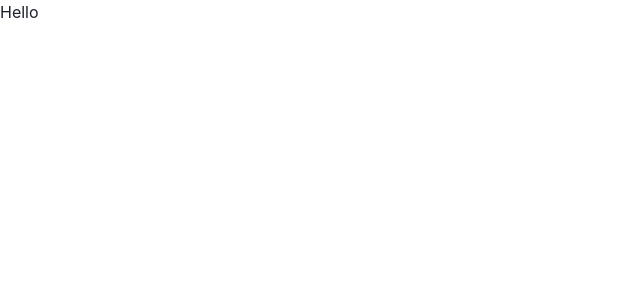
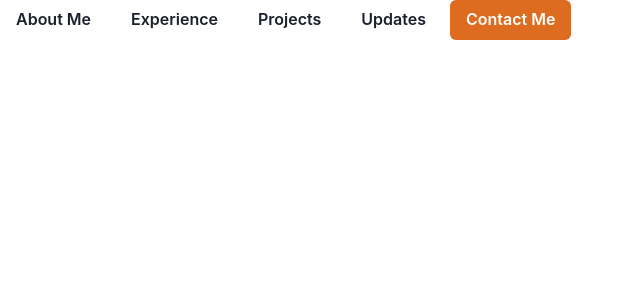
Before and after one commit to JakasaurusRex/Personal-Website, a Next.js app: page / in a window 1280 px wide. Shown: the top 300 px of the page, without its empty margins (0-640 px from the left). Built offline with nearby package versions, Linux system fonts and the light colour scheme.

Commit message:
Added navbar

```diff
--- a/components/Container.js
+++ b/components/Container.js
@@ -0,0 +1,40 @@
+import React from 'react'
+import {
+	useColorMode,
+	Flex,
+	Box,
+	Button,
+	Stack
+} from '@chakra-ui/react'
+
+import NextLink from 'next/link'
+import styled from '@emotion/styled'
+import EmailIcon from '@chakra-ui/icons'
+
+const Container = ({children}) => {
+	const NavBar = styled(Flex)`
+		z-index = 10;
+		top: 2em;
+		align: right;
+	`
+
+	return (
+		<>
+			<NavBar
+
+			>
+				<Stack direction='row' spacing={2} align='center'>
+					<Button variant='ghost'> About Me </Button>
+					<Button variant='ghost'> Experience </Button>
+					<Button variant='ghost'> Projects </Button>
+					<Button variant='ghost'> Updates </Button>
+					<NextLink href="/" passHref>
+						<Button as="a" colorScheme='orange' variant='solid'> Contact Me </Button>
+					</NextLink>
+				</Stack>
+			</NavBar>
+		</>
+	)
+}
+
+export default Container
--- a/package.json
+++ b/package.json
@@ -21,7 +21,9 @@
   },
   "homepage": "https://github.com/JakasaurusRex/PersonalWebsitePart3#readme",
   "dependencies": {
+    "@chakra-ui/icons": "^2.0.0",
     "@chakra-ui/react": "^2.0.2",
+    "@chakra-ui/theme-tools": "^2.0.0",
     "@emotion/react": "^11.9.0",
     "@emotion/styled": "^11.8.1",
     "framer-motion": "^6.3.3",
--- a/pages/_app.js
+++ b/pages/_app.js
@@ -1,9 +1,17 @@
-import {ChakraProvider} from '@chakra-ui/react'
+import {ChakraProvider, ColorModeProvider, userColorMode} from '@chakra-ui/react'
+import customTheme from '../styles/theme'
 
 function MyApp({Component, pageProps}) {
 	return (
-		<ChakraProvider>
-		  <Component {...pageProps} />
+		<ChakraProvider resetCSS theme={customTheme}>
+		  <ColorModeProvider
+			options = {{
+			  initialColorMode: "light",
+			  useSystemColorMode: true,
+			}}
+		  >
+		    <Component {...pageProps} />
+		  </ColorModeProvider>
 		</ChakraProvider>
 	)
 }
--- a/pages/index.js
+++ b/pages/index.js
@@ -1,15 +1,9 @@
-/*import React, { Component } from "react"
+import Head from 'next/head'
 
-export default class extends Component {
-  render () {
-    return (
-      <div>Your Next.js App</div>
-    )
-  }
-}*/
+import Container from '../components/Container'
 
-const Page = () => {
-    return <div> Hello </div>
+const Index = () => {
+    return (<Container>  </Container>)
 }
 
-export default Page
+export default Index
```
Also changed, not shown: 1 other file (tests, documents, lock files or other folders).
